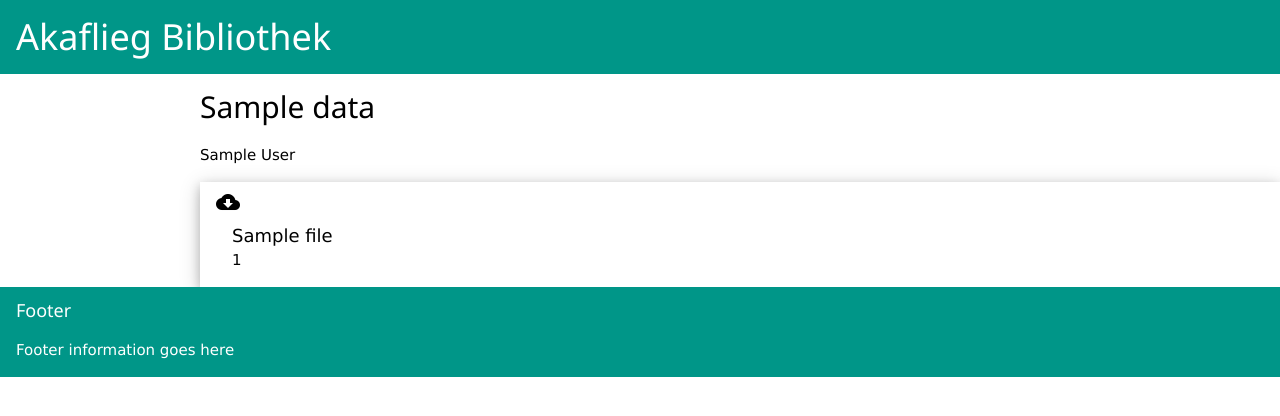
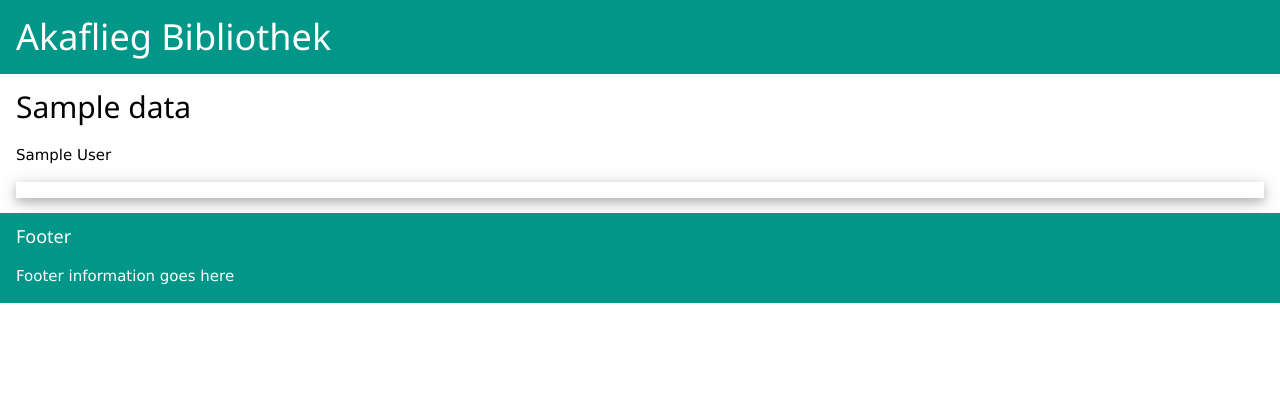
Before and after one commit to akafliegdarmstadt/bib, a Django app: template biblio/templates/biblio/detail.html in a window 1280 px wide. Shown: the top 416 px of the page. Run offline with Django 3.2, Linux system fonts and the light colour scheme; the template is opened without the code that fills it: most values are stand-ins (such as "Sample title", 1, 10 or a date in 2020).

Commit message:
little template changes

```diff
--- a/biblio/templates/biblio/base.html
+++ b/biblio/templates/biblio/base.html
@@ -16,8 +16,10 @@
         {% endblock %}
     </div>
 
-    <div class="w3-main" style="margin-left:200px; height=100%">
+    <div class="w3-main" style="height=100%">
+        <div class="w3-container">
         {% block content %}{% endblock %}
+        </div>
     </div>
      <div class="w3-container w3-teal">
   <h5>Footer</h5>
--- a/biblio/templates/biblio/detail.html
+++ b/biblio/templates/biblio/detail.html
@@ -1,8 +1,9 @@
 {% extends "biblio/base.html" %}
 
+{% load static %}
+
 {% block extrahead %}
-<link href="https://fonts.googleapis.com/icon?family=Material+Icons"
-      rel="stylesheet">
+    <script src="https://unpkg.com/feather-icons"></script>
 {% endblock %}
 
 {% block title %}
@@ -21,24 +22,39 @@
 
     <ul class="w3-ul w3-card-4">
     {% for copy  in data.copies %}
-
-    {% if 'copy.get_copy_type_label==Pdf' %}
-    <li class="w3-bar" onclick="window.open('{{copy.file.url}}')">
-    <div class="w3-bar_item w3-hide-small" style="width:85px">
-            <i class="material-icons">cloud_download</i>
+    <li style="margin:1em">
+    {% ifequal copy.get_copy_type_label "PDF" %}
+        <a href="{{copy.file.url}}">
+        <div class="w3-panel w3-cell">
+            <i data-feather="download"></i>
         </div>
-        <div class="w3-bar-item">
-            <span class="w3-large">{{copy.file.name}}</span><br>
-            <span>{{copy.file.size}}</span>
+        <div class="w3-cell">
+            <span class="w3-large">{{copy.file.name}}</span><br><span>({{copy.file.size}} byte)</span>
         </div>
-
+        </a>
+    {% endifequal %}
+    {% ifequal copy.get_copy_type_label "REAL" %}
+        <div class="w3-panel w3-cell">
+            <i data-feather="book"></i>
+        </div>
+        <div class="w3-cell">
+            {{copy.location}}
+        </div>
+    {% endifequal %}
+    {% ifequal copy.get_copy_type_label "SOFTWARE" %}
+        <div class="w3-panel w3-cell">
+            <i data-feather="disc"></i>
+        </div>
+        <div class="w3-cell">
+            {{copy.location}}
+        </div>
+    {% endifequal %}
     </li>
-    {% else %}
-        {{ copy.get_copy_type_label }}
-    {% endif %}
-
 
     {% endfor %}
     </ul>
+    <script>
+        feather.replace()
+    </script>
 
 {% endblock %}
```
